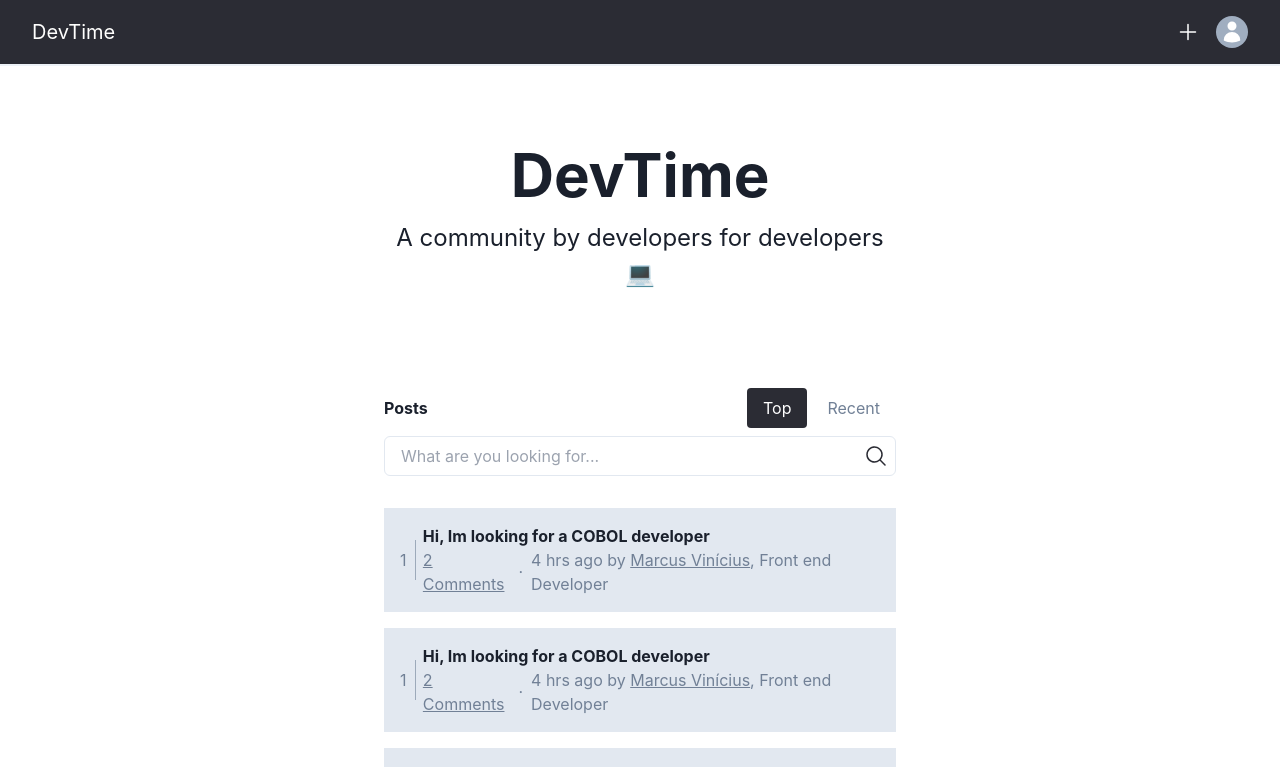
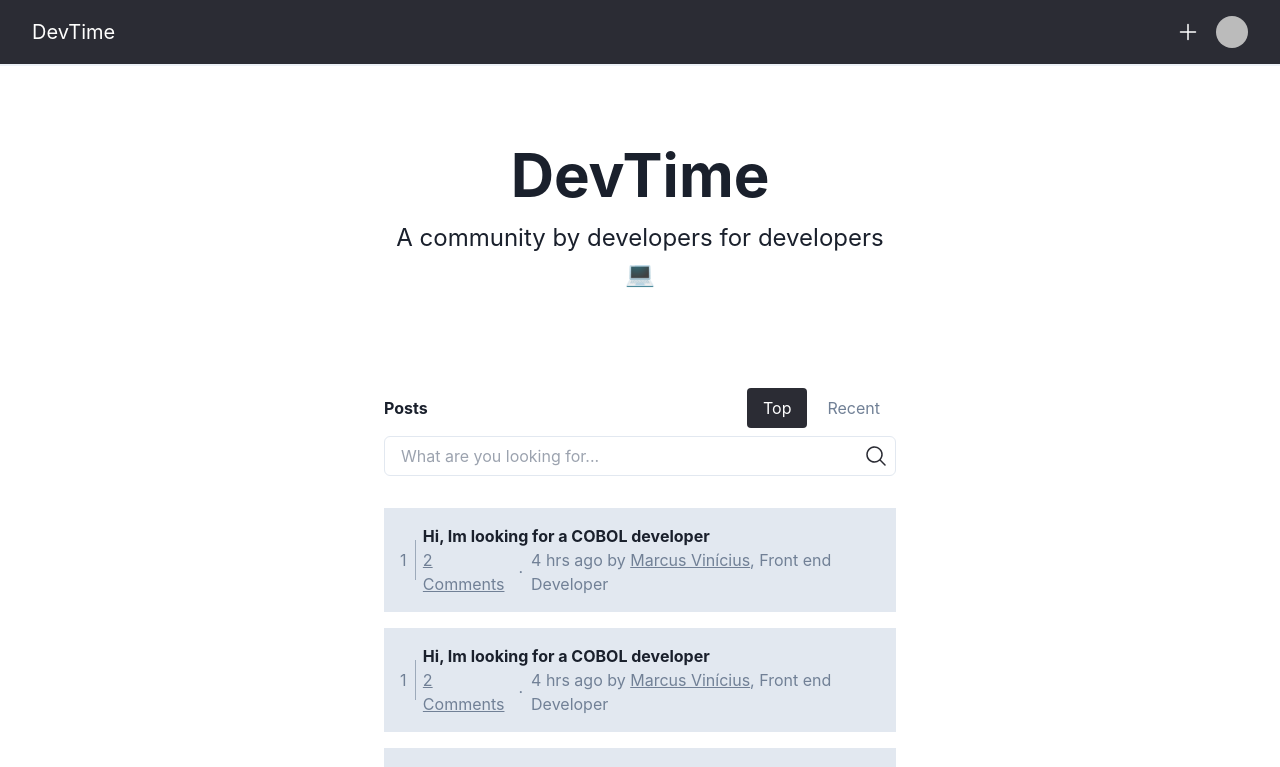
Before and after one commit to timeoutguy/devtime, a React (Create React App) app: page / in a window 1280 px wide. Shown: the top 767 px of the page. Built offline with nearby package versions, Linux system fonts and the light colour scheme; no server answers; sample sign-in values are in the browser's storage.

Commit message:
feat: using photo provided by google account in navbar

```diff
--- a/src/components/navbar/Navbar.tsx
+++ b/src/components/navbar/Navbar.tsx
@@ -37,7 +37,12 @@ export const Navbar: React.FC = () => {
               </Tooltip>
               <Menu>
                 <MenuButton>
-                  <Avatar cursor="pointer" size="sm" icon={<UserIcon className="h-6 w-6" />} />
+                  <Avatar
+                    cursor="pointer"
+                    size="sm"
+                    icon={<UserIcon className="h-6 w-6" />}
+                    src={auth.user.photoURL || ''}
+                  />
                 </MenuButton>
                 <MenuList color="black">
                   <MenuItem as="a" href="/">
```
